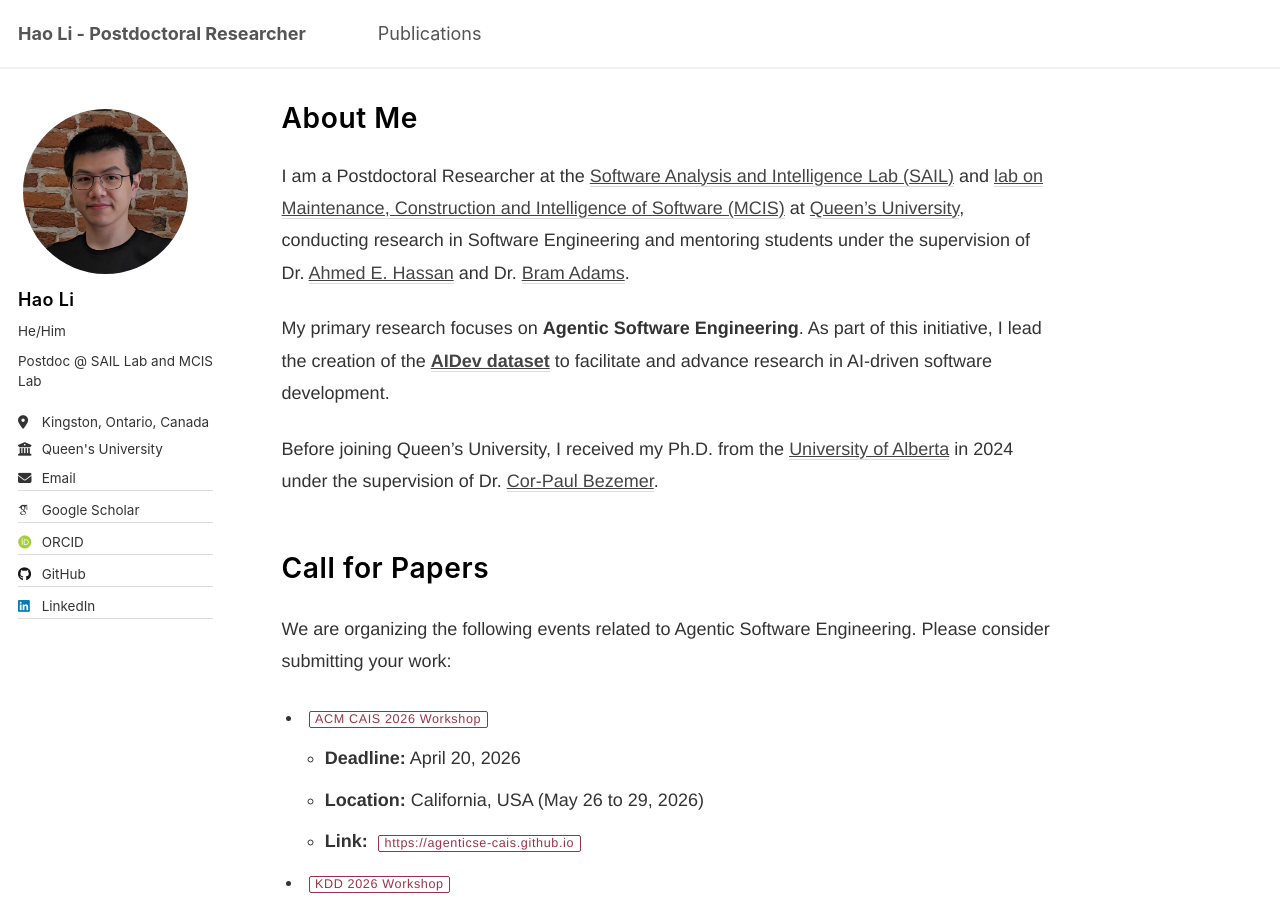
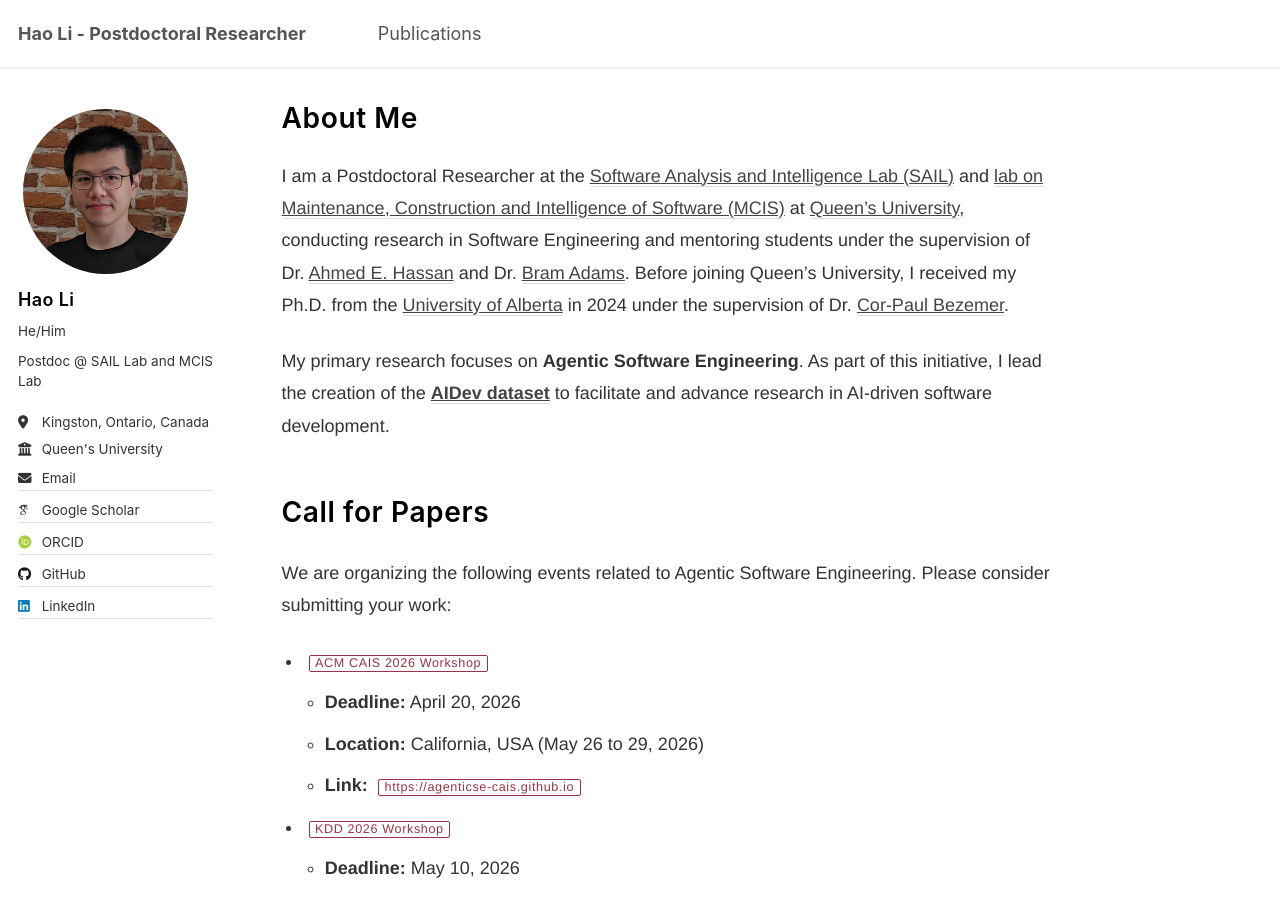
Before and after one commit to Leo-LiHao/Leo-LiHao.github.io, a Jekyll site: the page built from _pages/about.md, in a window 1280 px wide and 900 px high. Built offline with Jekyll 4.4.1, drawn with Linux system fonts in a browser that asks for light colours; some web fonts are replaced.

```diff
--- a/_pages/about.md
+++ b/_pages/about.md
@@ -8,11 +8,9 @@ redirect_from:
   - /about.html
 ---
 
-I am a Postdoctoral Researcher at the [Software Analysis and Intelligence Lab (SAIL)](https://sail.cs.queensu.ca/) and [lab on Maintenance, Construction and Intelligence of Software (MCIS)](https://mcis.cs.queensu.ca/) at [Queen’s University](https://www.queensu.ca/), conducting research in Software Engineering and mentoring students under the supervision of Dr. [Ahmed E. Hassan](https://scholar.google.com/citations?user=9hwXx34AAAAJ&hl=en) and Dr. [Bram Adams](https://scholar.google.com/citations?user=XS9QH_UAAAAJ&hl=en).
+I am a Postdoctoral Researcher at the [Software Analysis and Intelligence Lab (SAIL)](https://sail.cs.queensu.ca/) and [lab on Maintenance, Construction and Intelligence of Software (MCIS)](https://mcis.cs.queensu.ca/) at [Queen’s University](https://www.queensu.ca/), conducting research in Software Engineering and mentoring students under the supervision of Dr. [Ahmed E. Hassan](https://scholar.google.com/citations?user=9hwXx34AAAAJ&hl=en) and Dr. [Bram Adams](https://scholar.google.com/citations?user=XS9QH_UAAAAJ&hl=en). Before joining Queen’s University, I received my Ph.D. from the [University of Alberta](https://www.ualberta.ca/en/index.html) in 2024 under the supervision of Dr. [Cor-Paul Bezemer](https://scholar.google.com/citations?user=8HgcKdoAAAAJ&hl=en).
 
 My primary research focuses on **Agentic Software Engineering**. As part of this initiative, I lead the creation of the **[AIDev dataset](https://huggingface.co/datasets/hao-li/AIDev)** to facilitate and advance research in AI-driven software development.
-
-Before joining Queen’s University, I received my Ph.D. from the [University of Alberta](https://www.ualberta.ca/en/index.html) in 2024 under the supervision of Dr. [Cor-Paul Bezemer](https://scholar.google.com/citations?user=8HgcKdoAAAAJ&hl=en).
 
 # Call for Papers
 
```
